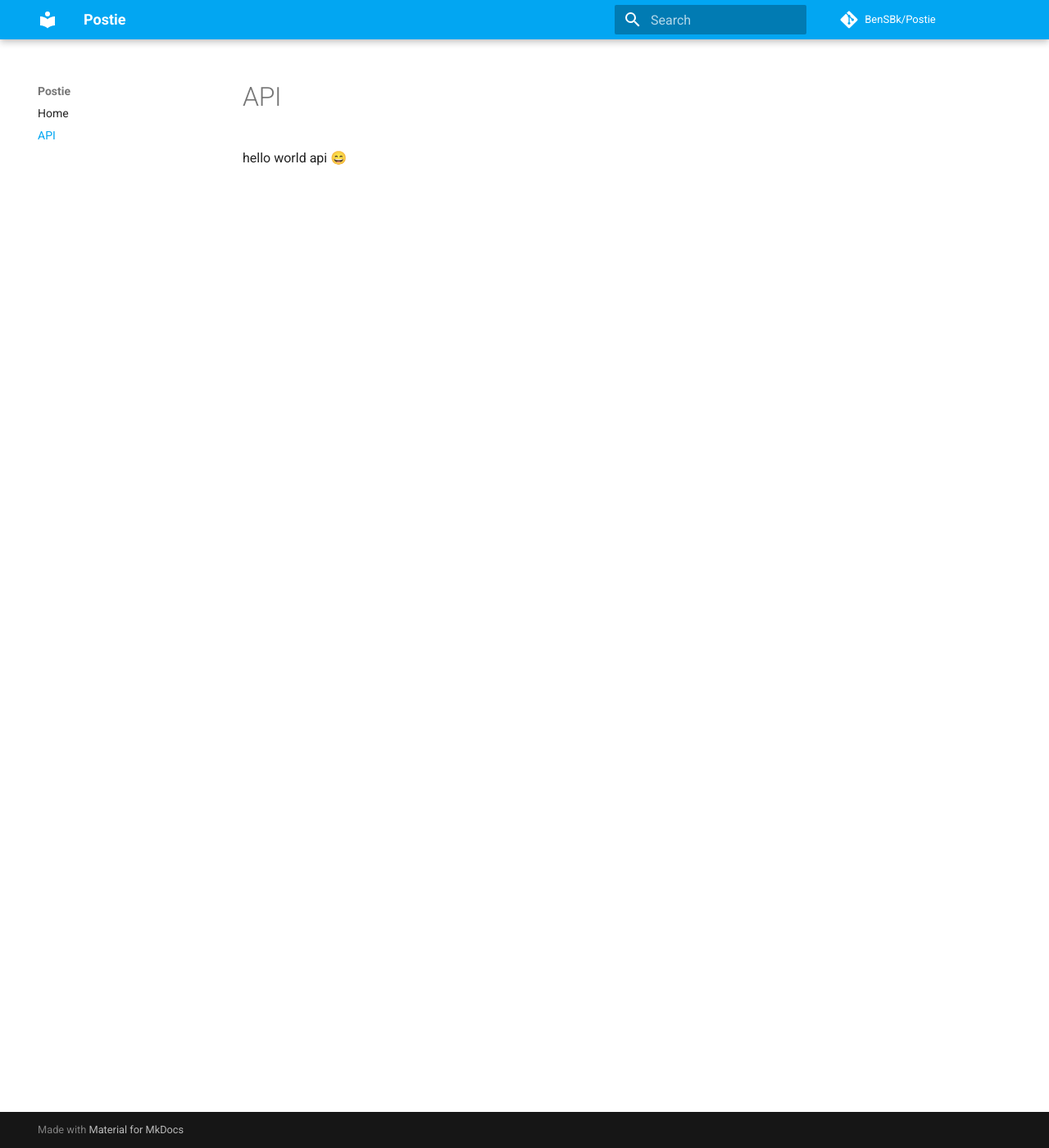
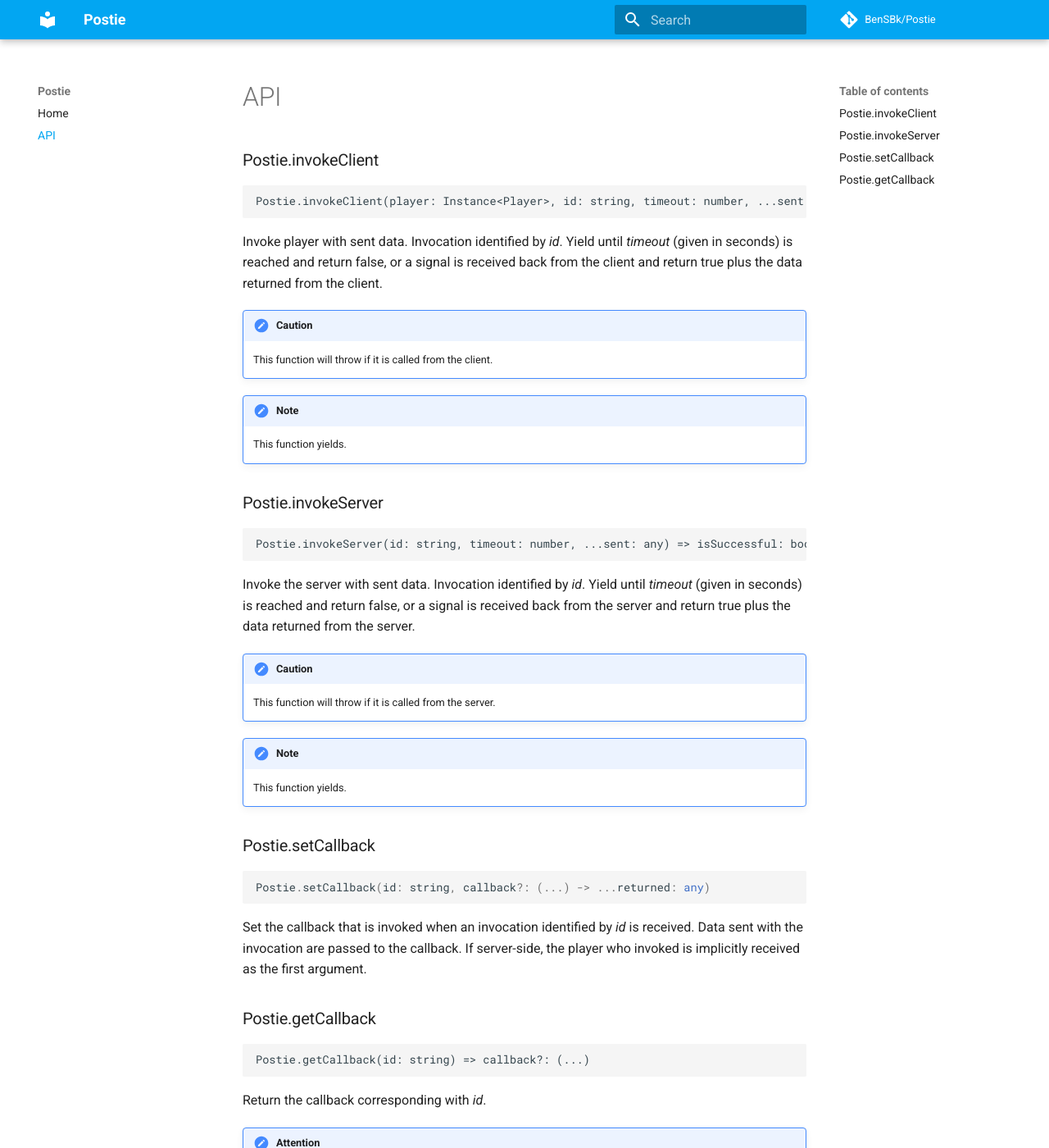
Before and after one commit to sheepish12/Postie, an MkDocs documentation site: the page built from docs/api.md, in a window 1280 px wide and 1400 px high. Shown: the whole window at 82% size. Built offline with MkDocs 1.6.1 and Material for MkDocs 9.7.7, drawn with Linux system fonts in a browser that asks for light colours; comment, search, counter and statistics services are not loaded; some of the changed text lies outside the part shown.

````diff
--- a/docs/api.md
+++ b/docs/api.md
@@ -1 +1,67 @@
-hello world api 😄
+### Postie.invokeClient
+```
+Postie.invokeClient(player: Instance<Player>, id: string, timeout: number, ...sent: any) => isSuccessful: boolean, ...returned: any
+```
+
+Invoke player with sent data. Invocation identified by *id*. Yield until *timeout* (given in seconds) is reached and return false, or a signal is received back from the client and return true plus the data returned from the client.
+
+!!! caution
+	This function will throw if it is called from the client.
+
+!!! note
+	This function yields.
+
+### Postie.invokeServer
+```
+Postie.invokeServer(id: string, timeout: number, ...sent: any) => isSuccessful: boolean, ...returned: any
+```
+
+Invoke the server with sent data. Invocation identified by *id*. Yield until *timeout* (given in seconds) is reached and return false, or a signal is received back from the server and return true plus the data returned from the server.
+
+!!! caution
+	This function will throw if it is called from the server.
+
+!!! note
+	This function yields.
+
+### Postie.setCallback
+```
+Postie.setCallback(id: string, callback?: (...) -> ...returned: any)
+```
+
+Set the callback that is invoked when an invocation identified by *id* is received. Data sent with the invocation are passed to the callback. If server-side, the player who invoked is implicitly received as the first argument.
+
+### Postie.getCallback
+```
+Postie.getCallback(id: string) => callback?: (...)
+```
+
+Return the callback corresponding with *id*.
+
+
+!!! attention
+	test
+
+!!! caution
+	test
+
+!!! danger
+	test
+
+!!! error
+	test
+
+!!! hint
+	test
+
+!!! important
+	test
+
+!!! note
+	test
+
+!!! tip
+	test
+
+!!! warning
+	test
````
